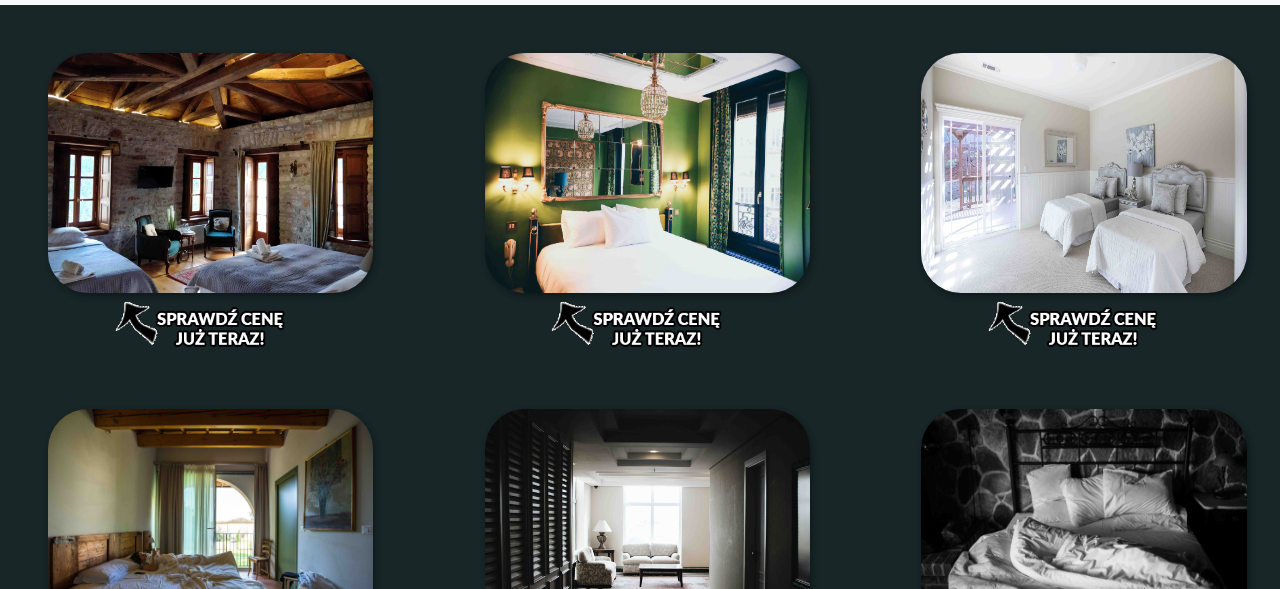
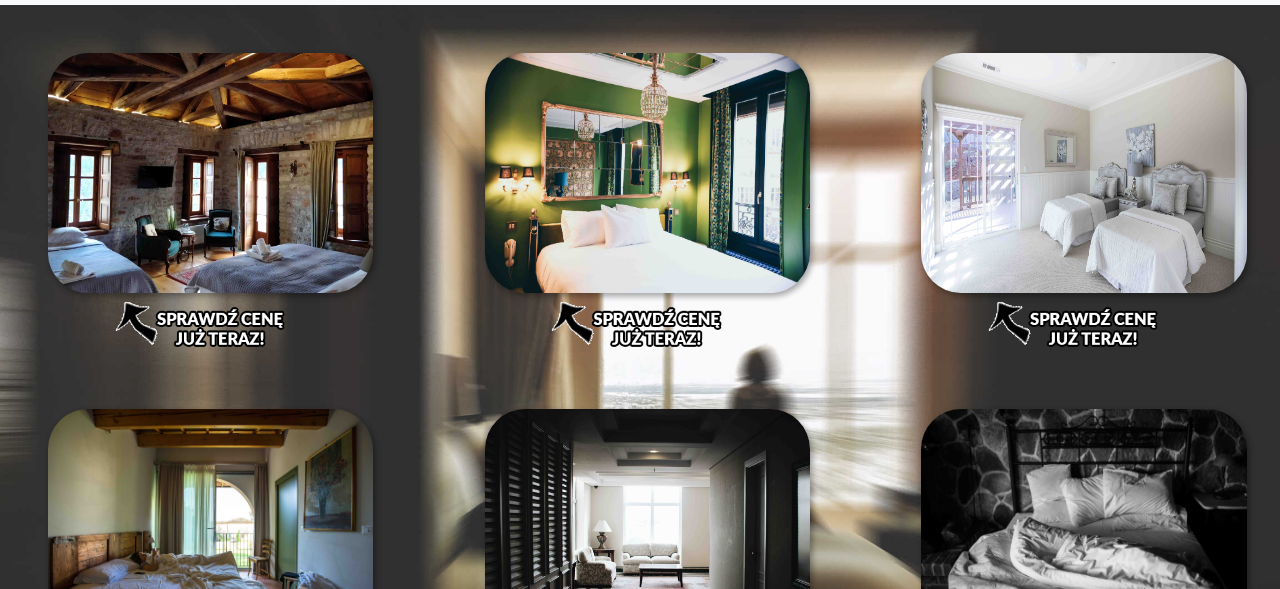
Before and after one commit to adammazur016/aHotel, a plain HTML site: page view/oferta.html in a window 1280 px wide. Shown: the part 211-800 px from the top of the page. Drawn offline with Linux system fonts and the light colour scheme.

Commit message:
Add files via upload

```diff
--- a/js/script.js
+++ b/js/script.js
@@ -10,7 +10,7 @@ var navbar = document.querySelector(".navbar");
 
 window.setInterval(
     function(){
-        if(window.pageYOffset>=190){
+        if(window.pageYOffset>=220){
             navbar.classList.add("sticky");
         } else {
             navbar.classList.remove("sticky");
--- a/styles/style.css
+++ b/styles/style.css
@@ -2,6 +2,7 @@ body {
     margin: 0;
     padding: 0;
     font-family: 'Lato';
+    overflow-x: hidden;
 }
 
 .navbar {
@@ -104,11 +105,10 @@ embed {
 }
 
 #oferta {
-    /*background-image: url('../images/offer.jpg');
+    background-image: url('../images/offer.jpg');
     background-size: cover;
     background-position: center;
-    min-height: 100vh;*/
-    background-color: #182628;
+    min-height: 100vh;
 }
 
 .strzalka {
```
